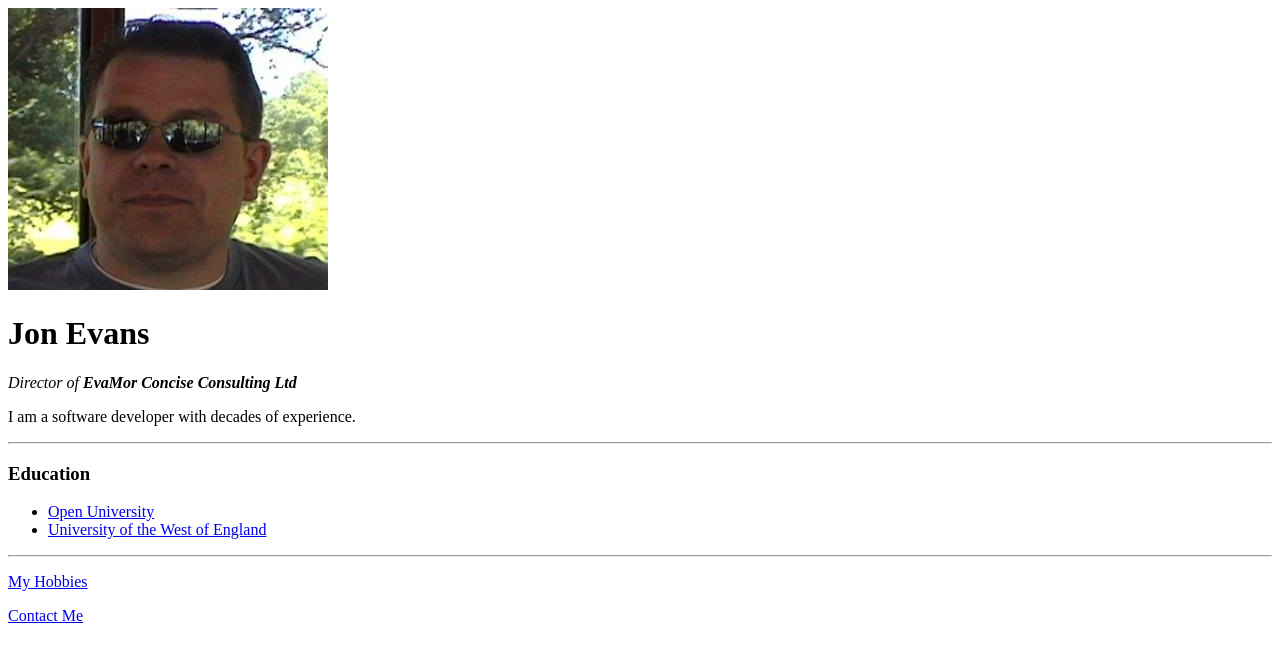
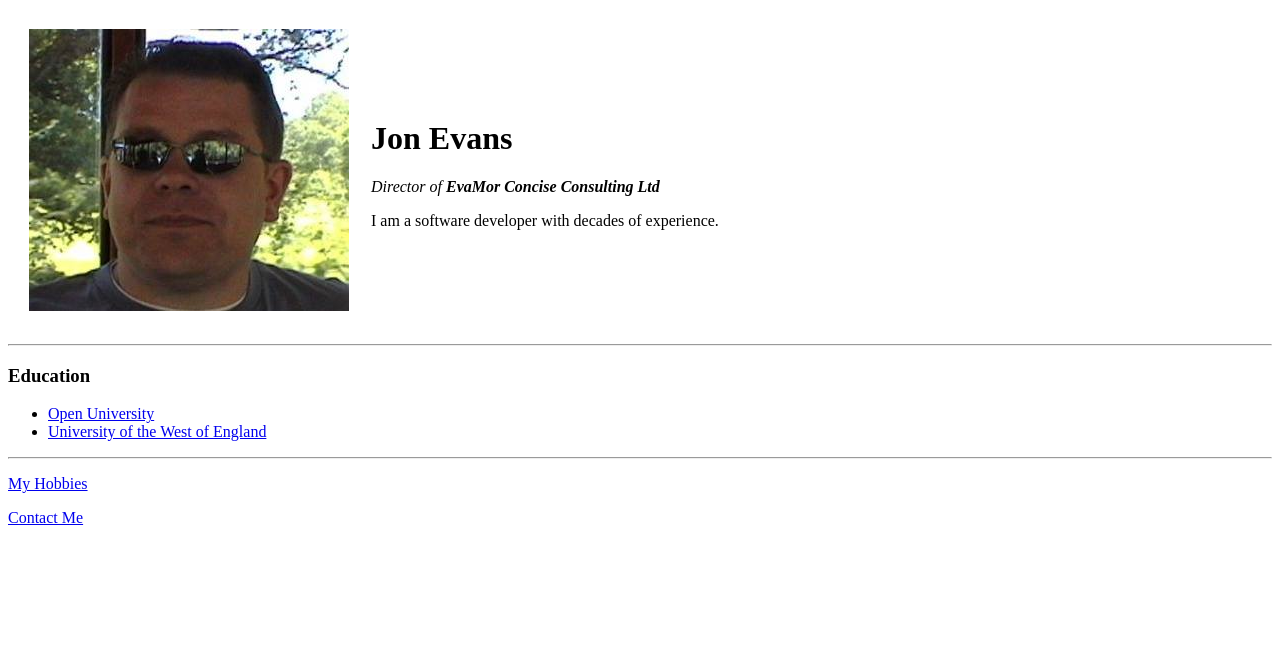
Before and after one commit to Jon-Ev/CV, a plain HTML site: page index.html in a window 1280 px wide. Drawn offline with Linux system fonts and the light colour scheme.

Commit message:
Update home page

```diff
--- a/index.html
+++ b/index.html
@@ -5,10 +5,16 @@
     <title>Jon's Personal Site</title>
   </head>
   <body>
-    <img src="images/me.jpg" alt="me">
-    <h1>Jon Evans</h1>
-    <p><em>Director of <strong>EvaMor Concise Consulting Ltd</strong></em></p>
-    <p>I am a software developer with decades of experience.</p>
+    <table cellspacing="20">
+      <tr>
+        <td><img src="images/me.jpg" alt="me"></td>
+        <td>
+          <h1>Jon Evans</h1>
+          <p><em>Director of <strong>EvaMor Concise Consulting Ltd</strong></em></p>
+          <p>I am a software developer with decades of experience.</p>
+        </td>
+      </tr>
+    </table>
     <hr>
     <h3>Education</h3>
     <ul>
```
